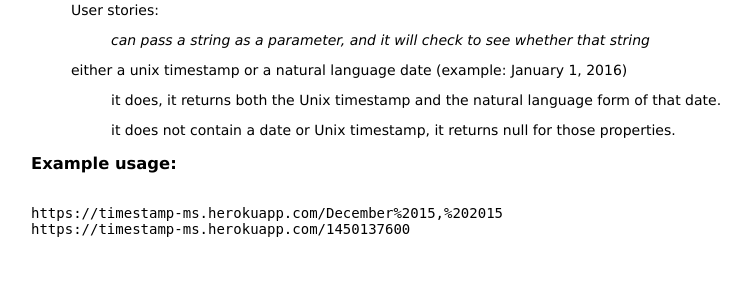
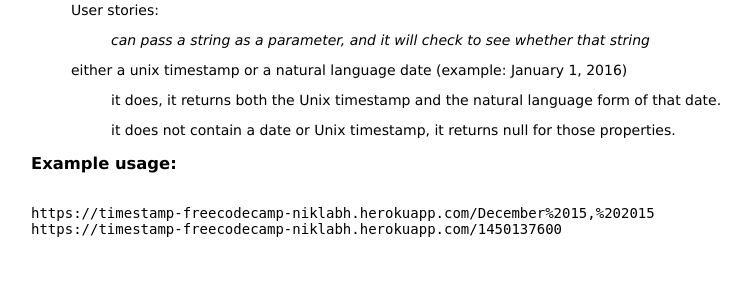
Before and after one commit to niklabh/freecodecamp-timestamp, a Node server app: page / in a window 1280 px wide. Shown: the part 127-427 px from the top of the page, without its empty margins (27-774 px from the left). Run offline with Node 20, Linux system fonts and the light colour scheme.

Commit message:
Update index.jade

```diff
--- a/views/index.jade
+++ b/views/index.jade
@@ -13,6 +13,6 @@ block content
         If it does not contain a date or Unix timestamp, it returns null for those properties.
     h3 Example usage:
     br
-    code https://timestamp-ms.herokuapp.com/December%2015,%202015
+    code https://timestamp-freecodecamp-niklabh.herokuapp.com/December%2015,%202015
     br
-    code https://timestamp-ms.herokuapp.com/1450137600
+    code https://timestamp-freecodecamp-niklabh.herokuapp.com/1450137600
```
